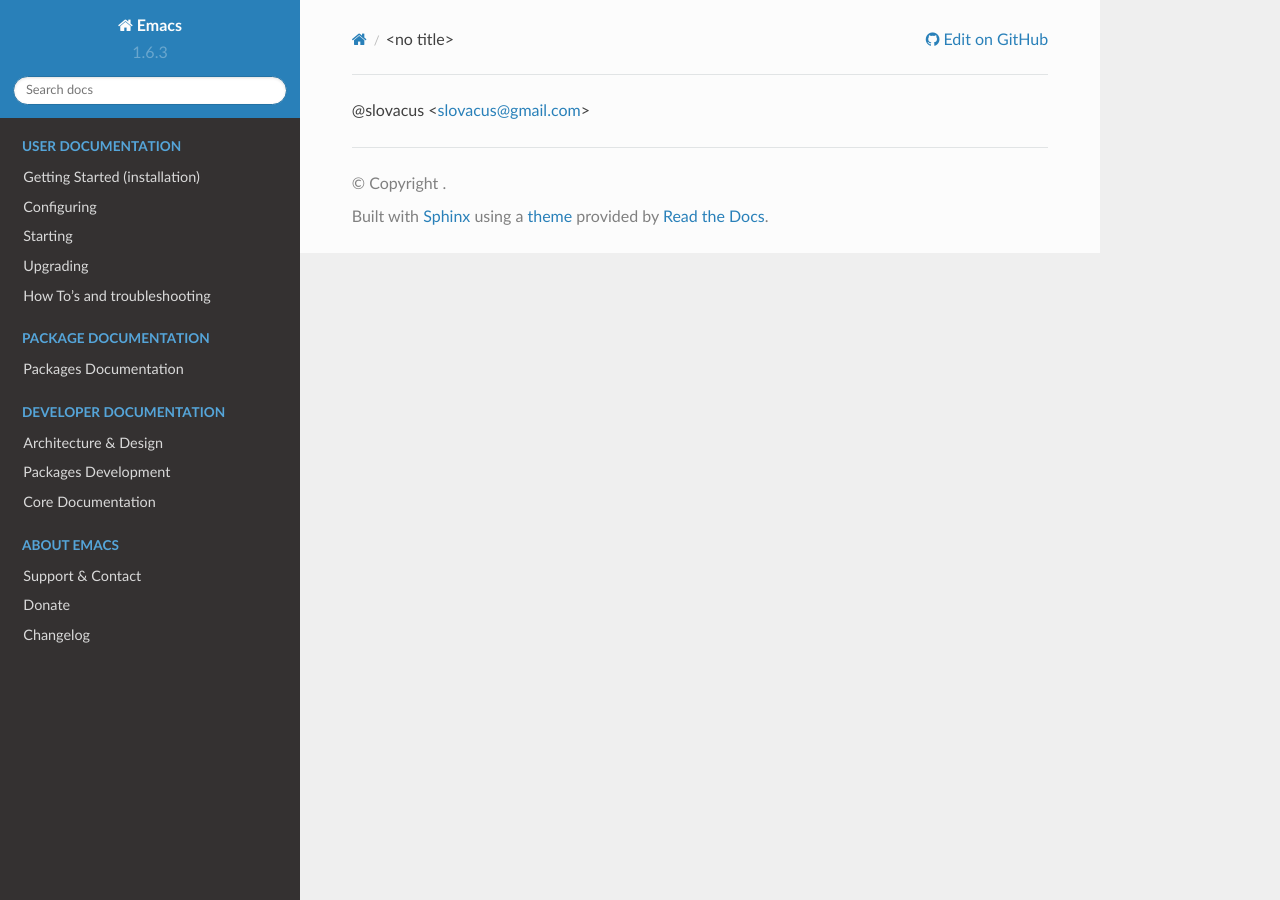
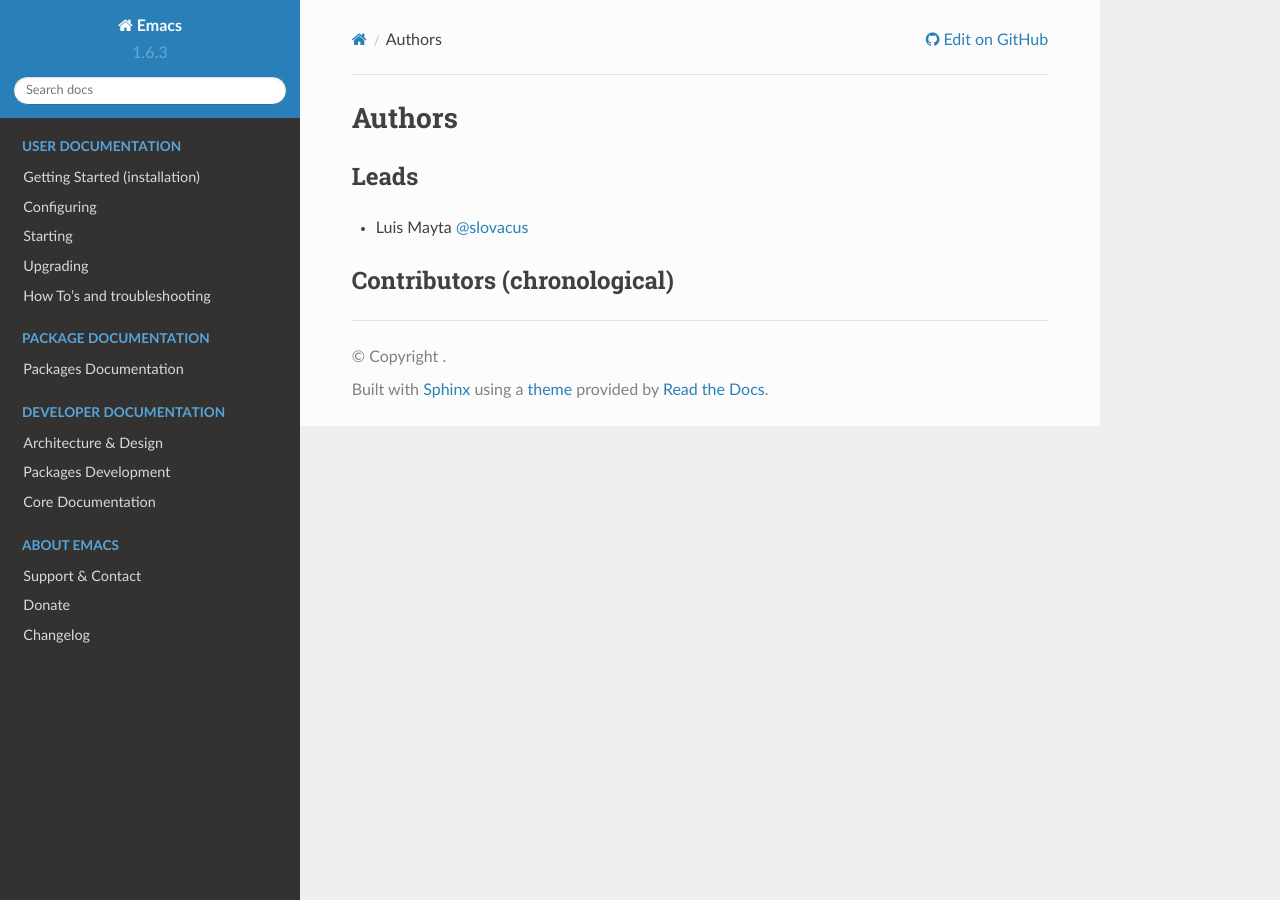
Before and after one commit to luismayta/emacs.d, a Sphinx documentation site: the page built from docs/source/AUTHORS.rst, in a window 1280 px wide. Built offline with Sphinx 7.4.7 and the Read the Docs theme 2.0.0, drawn with Linux system fonts in a browser that asks for light colours; formulas are drawn with MathJax 3; pages that are not in the unit, such as notebooks, are missing from menus.

Commit message:
docs: refactor format (#267)

```diff
--- a/docs/source/AUTHORS.rst
+++ b/docs/source/AUTHORS.rst
@@ -1 +1,10 @@
-@slovacus <slovacus@gmail.com>
+Authors
+*******
+
+Leads
+=====
+
+- Luis Mayta `@slovacus <https://github.com/luismayta>`_
+
+Contributors (chronological)
+============================
--- a/docs/source/_templates/links.rst
+++ b/docs/source/_templates/links.rst
@@ -24,7 +24,7 @@
 .. _Redis: http://redis.io
 .. _ApacheSolr: http://lucene.apache.org/solr
 .. _Vagrant: http://www.vagrantup.comhttp://bundler.io/
-.. _GitHub: https://github.com
+.. _Github: https://github.com
 .. _Bitbucket: https://bitbucket.org
 .. _Terraform: https://www.terraform.io/
 .. _Wercker: https://www.wercker.com/
```
Also changed, not shown: other parts of docs/source/_templates/links.rst (+3 -3 lines), docs/source/RELEASING.rst (added, +47 -0 lines), .github/ISSUE_TEMPLATE.md, .github/PULL_REQUEST_TEMPLATE.md.
